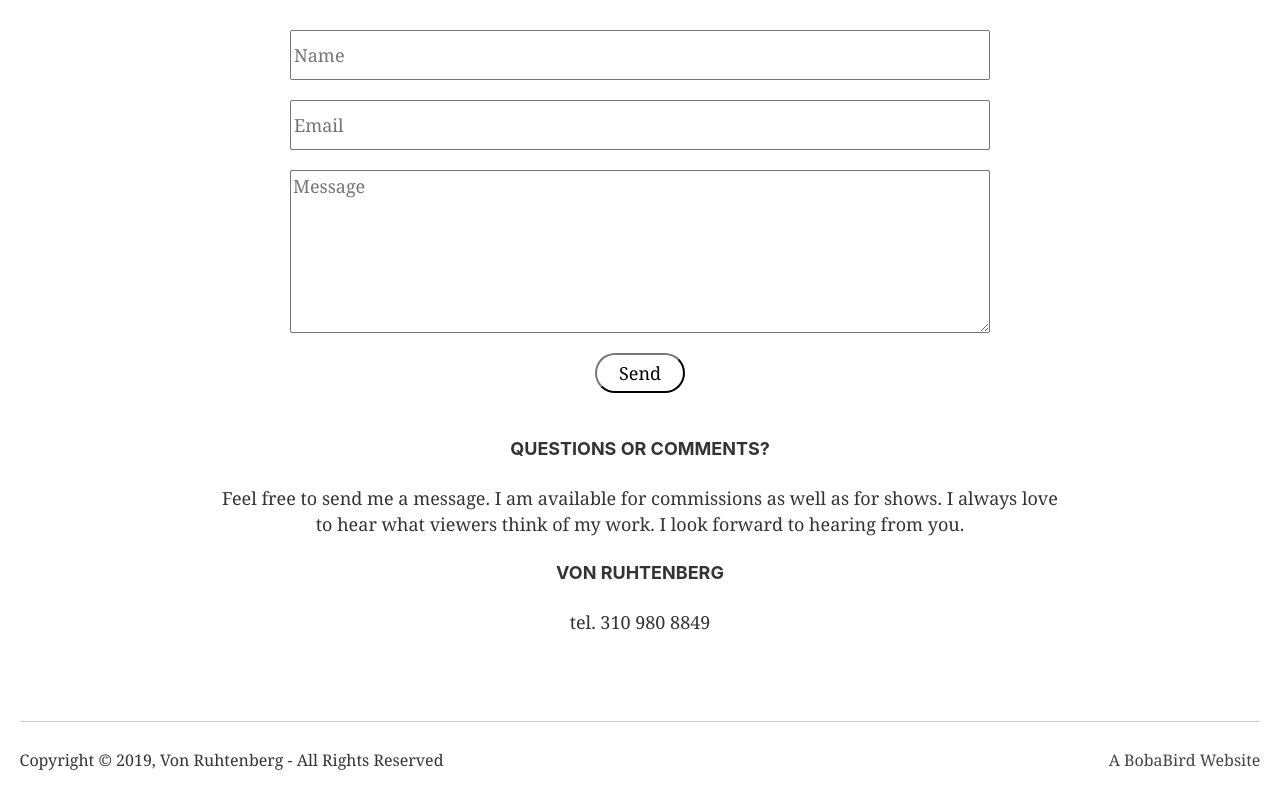
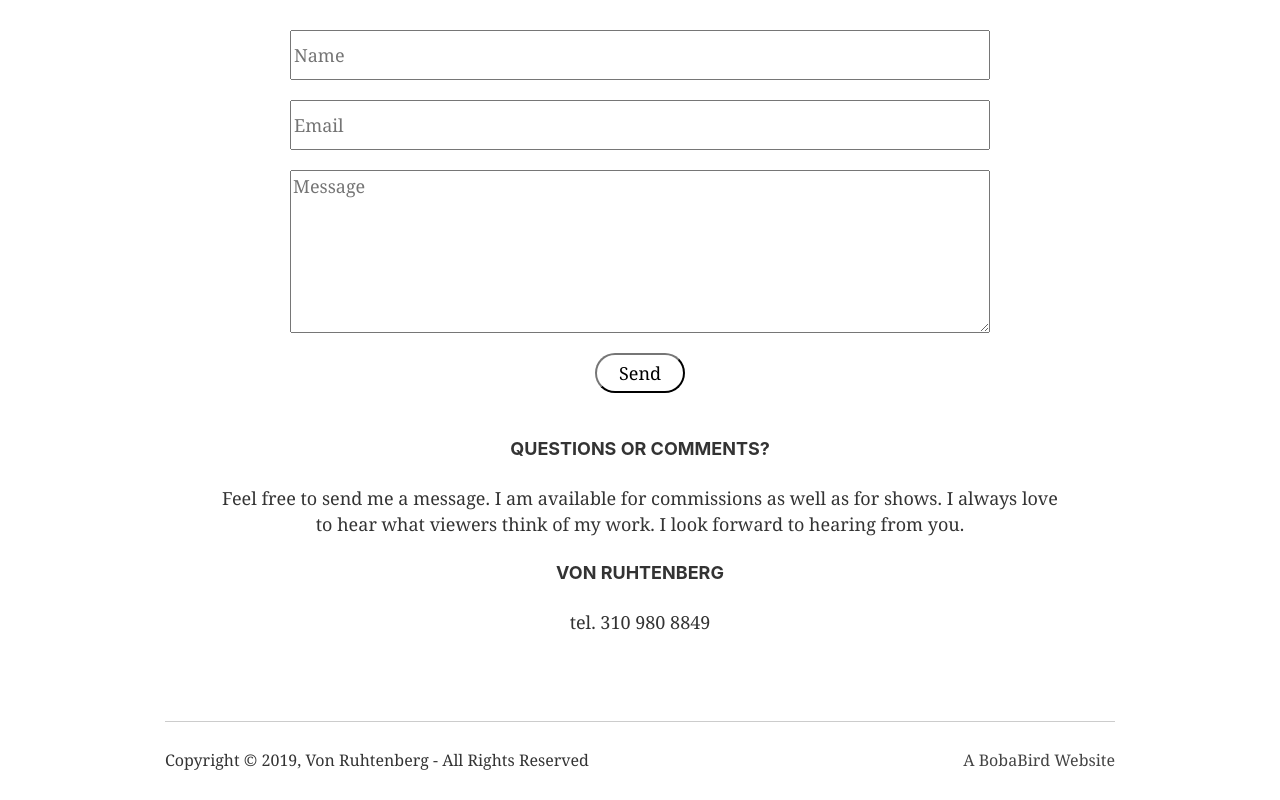
Before and after one commit to osogrizz/gatsby-starter-santa-fe, a Gatsby site: page /contact in a window 1280 px wide. Shown: the part 441-1241 px from the top of the page. Built offline with nearby package versions, Linux system fonts and the light colour scheme; Gatsby itself is replaced by a stand-in of ours.

Commit message:
Fixed contact page footer styles.

```diff
--- a/src/pages/contact.js
+++ b/src/pages/contact.js
@@ -55,6 +55,8 @@ const LogoContainer = styled.div`
 `
 
 const FooterStyles = styled.footer`
+  margin: 0 auto;
+  max-width: 950px;
   font-size: 16px;
   display: grid;
   grid-template-columns: 1fr 1fr;
@@ -101,7 +103,9 @@ const Contact = () => (
                 <p>tel. 310 980 8849</p>
 
             </Wrapper>
-        <hr/>
+            <div style={{ margin: `0 auto`,maxWidth: `950px` }}>
+              <hr />
+            </div>
         <FooterStyles>
             <div>
               Copyright © {new Date().getFullYear()}, Von Ruhtenberg - All Rights Reserved
--- a/src/pages/index.js
+++ b/src/pages/index.js
@@ -69,9 +69,7 @@ class IndexPage extends Component {
             <BagImage />
           </BagContainer>
 
-
-
-    </Layout>
+      </Layout>
     </Wrapper>
     )
   }
```
